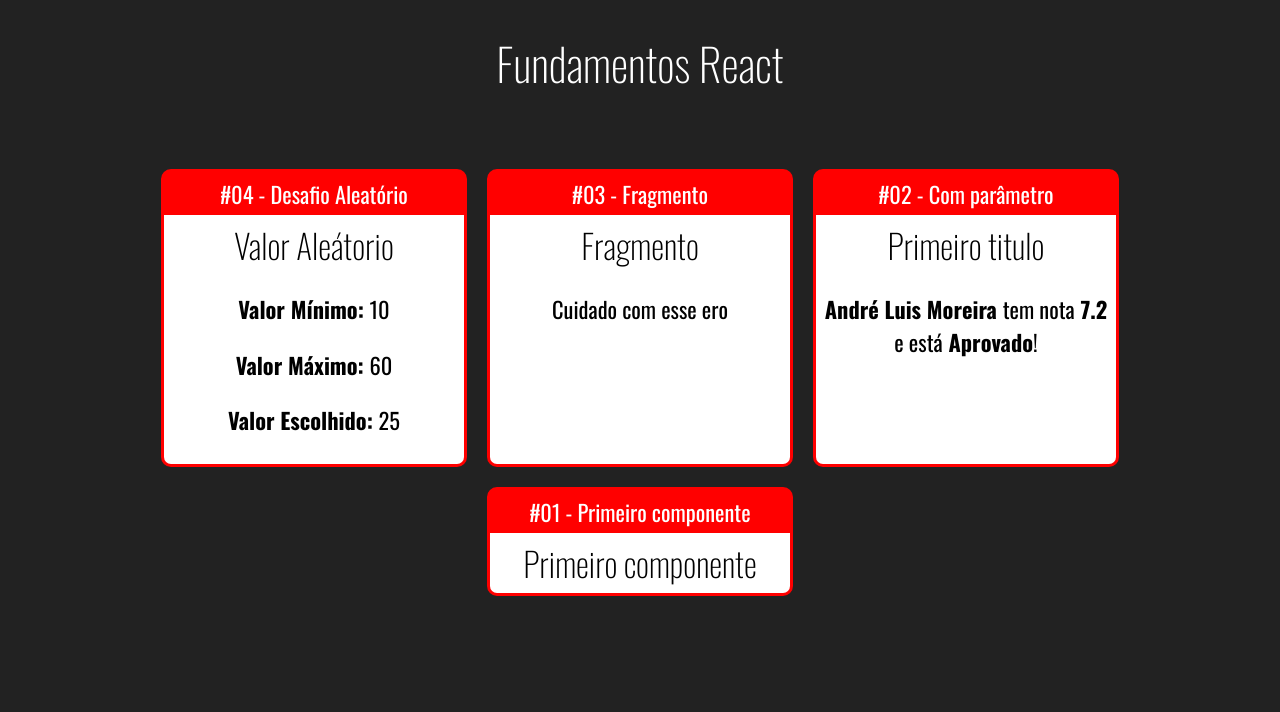
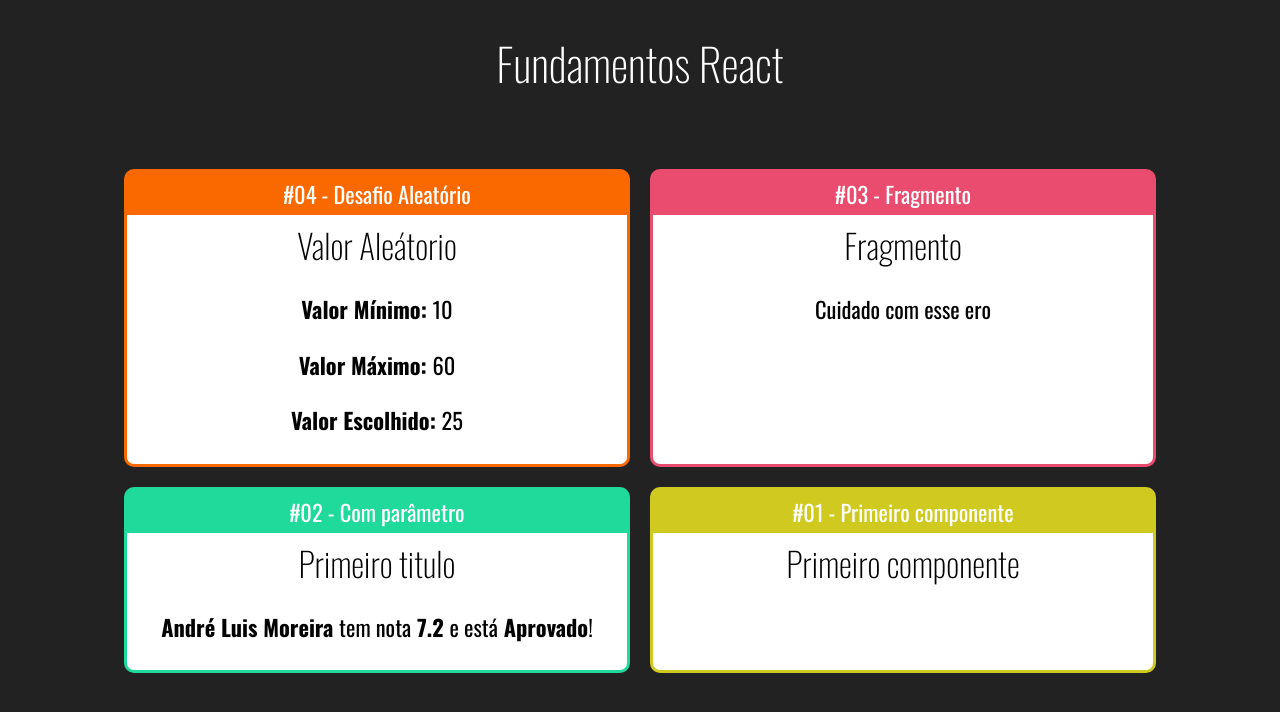
Before and after one commit to andremoreirasmo/studying-react, a React (Create React App) app in the folder grounds-reaction/: page / in a window 1280 px wide. Shown: the top 712 px of the page. Built offline with nearby package versions, Linux system fonts and the light colour scheme.

Commit message:
Added card component color customization

```diff
--- a/grounds-reaction/src/App.jsx
+++ b/grounds-reaction/src/App.jsx
@@ -13,15 +13,15 @@
         <br></br>
 
         <div className="Cards">
-            <Card title="#04 - Desafio Aleatório" >
+            <Card title="#04 - Desafio Aleatório" color="#FA6900">
                 <Random min={10} max={60} />
             </Card>
 
-            <Card title="#03 - Fragmento">
+            <Card title="#03 - Fragmento" color="#E94C6F">
                 <Fragment></Fragment>
             </Card>
 
-            <Card title="#02 - Com parâmetro">
+            <Card title="#02 - Com parâmetro" color="#1FDA9A">
                 <WithParameter
                     title="Primeiro titulo"
                     student="André Luis Moreira"
@@ -29,7 +29,7 @@
                 />
             </Card>
 
-            <Card title="#01 - Primeiro componente">
+            <Card title="#01 - Primeiro componente" color="#D0C91F">
                 <First></First>
             </Card>
         </div>
--- a/grounds-reaction/src/components/layout/Card.css
+++ b/grounds-reaction/src/components/layout/Card.css
@@ -1,14 +1,13 @@
 .Card{
-    background-color: red;
-    border: 3px solid red;
+    border: 3px solid;
     border-radius: 10px;
     overflow: hidden;
     margin: 10px;
 
     display: flex;
     flex-direction: column;
-    min-width: 300px;
-    max-width: 300px;
+    min-width: 500px;
+    max-width: 500px;
 }
 
 .Card .Title {
--- a/grounds-reaction/src/components/layout/Card.js
+++ b/grounds-reaction/src/components/layout/Card.js
@@ -2,8 +2,14 @@
 import React from 'react'
 
 export default props => {
+
+    const cardStyle = {
+        backgroundColor: props.color || '#F00',
+        borderColor: props.color || '#F00'
+    }
+
     return (
-        <div className="Card">
+        <div className="Card" style={ cardStyle }>
             <div className="Title">{props.title}</div>
             <div className="Content">
                 {props.children}
```
